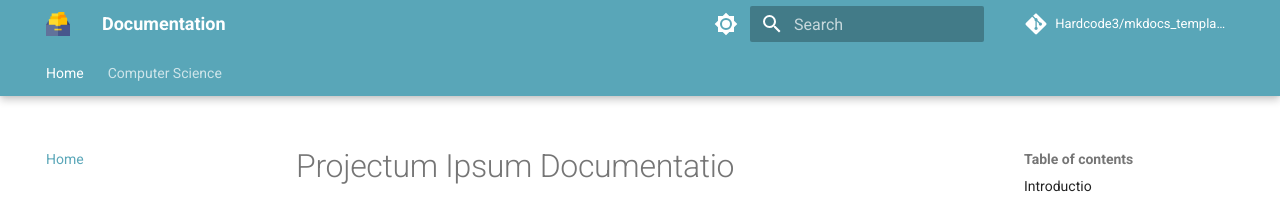
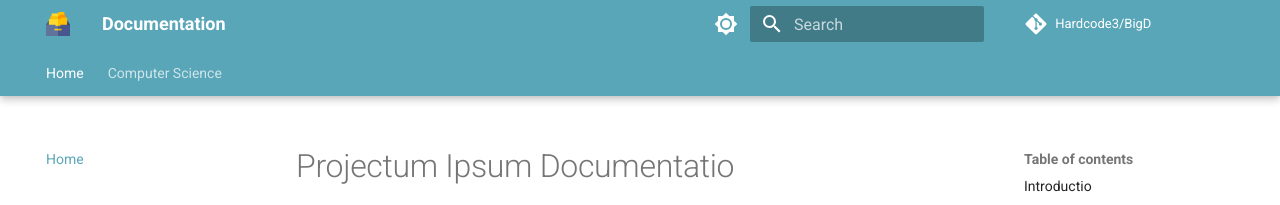
Before and after one commit to Hardcode3/BigD, an MkDocs documentation site: the page built from docs/index.md, in a window 1280 px wide. Shown: the top 205 px of the page. Built offline with MkDocs 1.6.1 and Material for MkDocs 9.7.7, drawn with Linux system fonts in a browser that asks for light colours; comment, search, counter and statistics services are not loaded.

Commit message:
updated repo name and url

```diff
--- a/mkdocs.yml
+++ b/mkdocs.yml
@@ -1,6 +1,6 @@
 site_name: Documentation
-repo_url: https://github.com/Hardcode3/mkdocs_template
-repo_name: Hardcode3/mkdocs_template
+repo_url: https://github.com/Hardcode3/BigD.git
+repo_name: Hardcode3/BigD
 extra_css:
   - stylesheets/extra.css
 extra_javascript:
```
